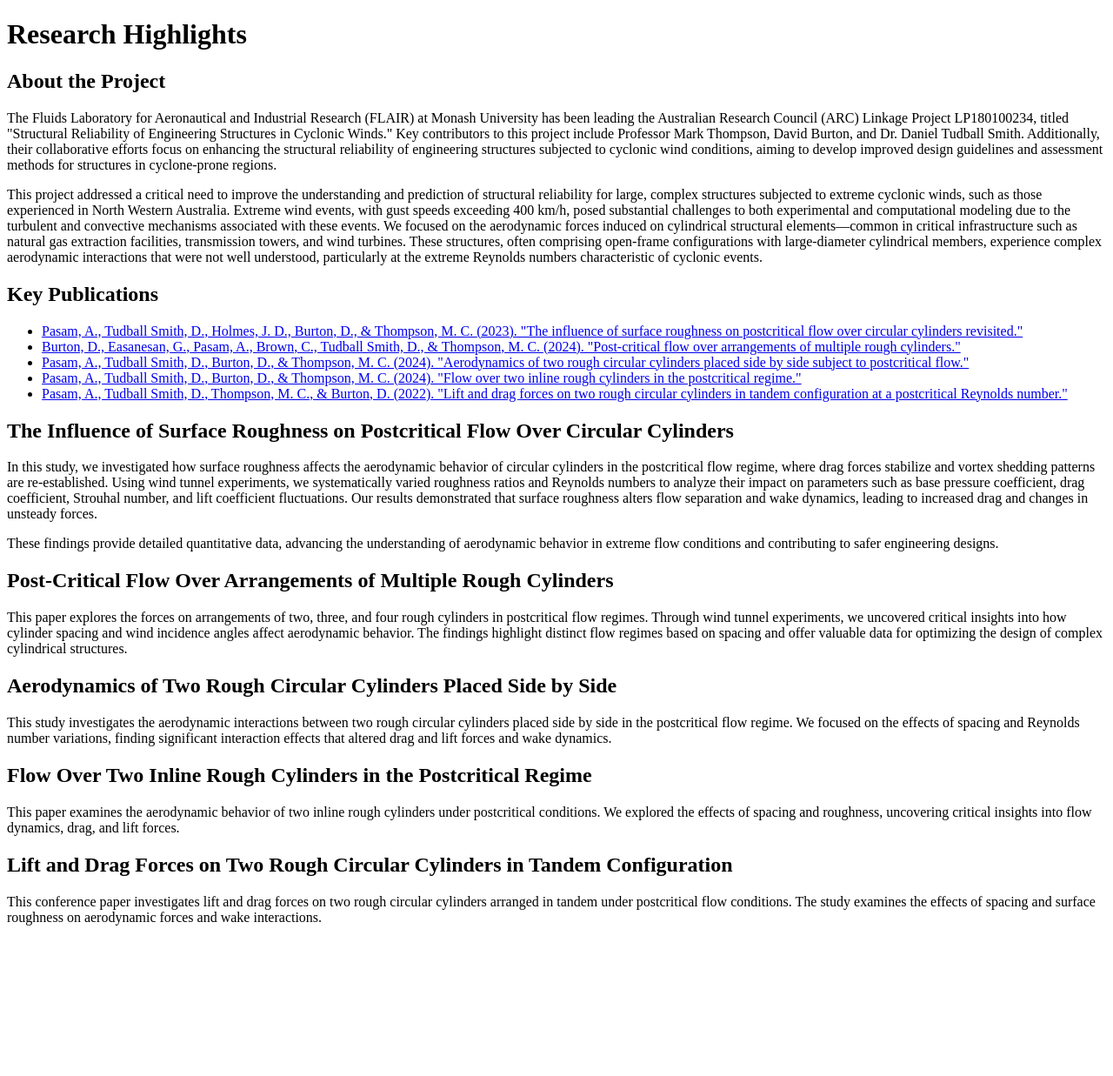
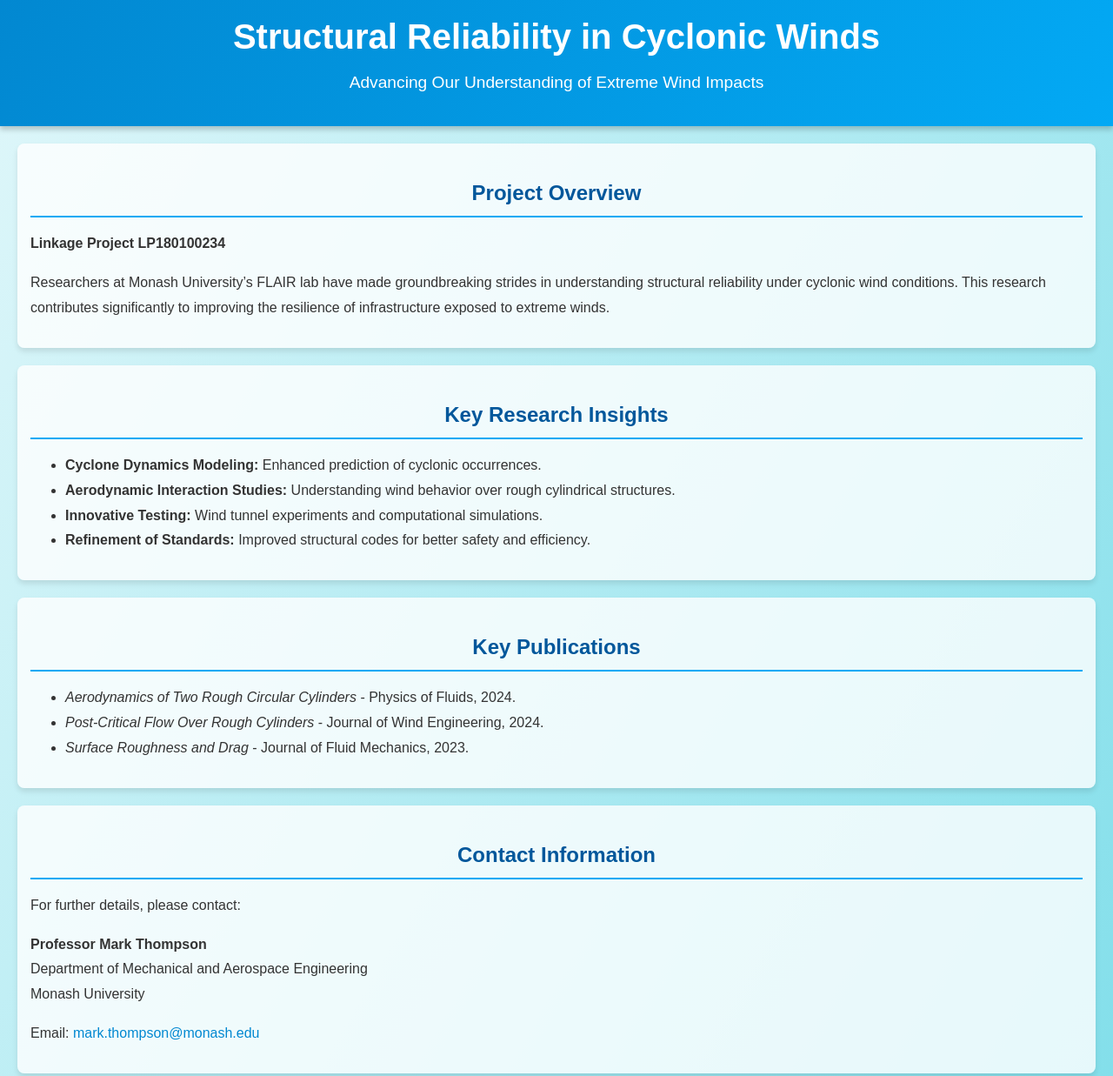
Before and after one commit to david-burton-github/my-website, a plain HTML site: page index.html in a window 1280 px wide. Shown: the top 1237 px of the page at 87% size. Before the commit the page ends 1080 px from the top, so only its background shows below. Drawn offline with Linux system fonts and the light colour scheme.

Commit message:
Update index.html

```diff
--- a/index.html
+++ b/index.html
@@ -3,80 +3,125 @@
 <head>
     <meta charset="UTF-8">
     <meta name="viewport" content="width=device-width, initial-scale=1.0">
-    <title>Research Highlights</title>
+    <title>Structural Reliability in Cyclonic Winds</title>
+    <style>
+        /* General Styles */
+        body {
+            margin: 0;
+            font-family: 'Arial', sans-serif;
+            background: linear-gradient(120deg, #e0f7fa, #80deea);
+            color: #333;
+        }
+        h1, h2, h3 {
+            text-align: center;
+        }
+        a {
+            color: #0288d1;
+            text-decoration: none;
+        }
+        a:hover {
+            text-decoration: underline;
+        }
+        /* Header Styles */
+        header {
+            background: linear-gradient(120deg, #0288d1, #03a9f4);
+            color: #fff;
+            padding: 20px 10px;
+            text-align: center;
+            box-shadow: 0px 4px 6px rgba(0, 0, 0, 0.2);
+        }
+        header h1 {
+            font-size: 2.5em;
+            margin: 0;
+        }
+        header p {
+            font-size: 1.2em;
+        }
+        /* Main Content Styles */
+        main {
+            padding: 20px;
+            line-height: 1.8;
+        }
+        .content {
+            background: rgba(255, 255, 255, 0.8);
+            padding: 15px;
+            border-radius: 8px;
+            box-shadow: 0 4px 6px rgba(0, 0, 0, 0.1);
+            margin-bottom: 20px;
+        }
+        .content h2 {
+            color: #01579b;
+            border-bottom: 2px solid #03a9f4;
+            padding-bottom: 5px;
+            margin-bottom: 10px;
+        }
+        /* Footer Styles */
+        footer {
+            background: #01579b;
+            color: #fff;
+            padding: 10px;
+            text-align: center;
+            position: relative;
+            margin-top: 20px;
+        }
+        footer a {
+            color: #80deea;
+        }
+        /* Animation */
+        .wind-animation {
+            animation: moveWaves 10s linear infinite;
+            position: absolute;
+            top: 0;
+            left: 0;
+            width: 100%;
+            height: 150px;
+            background: url('https://i.imgur.com/Ft7cSlB.png') repeat-x;
+            opacity: 0.8;
+        }
+        @keyframes moveWaves {
+            from { transform: translateX(0); }
+            to { transform: translateX(-100%); }
+        }
+    </style>
 </head>
 <body>
     <header>
-        <h1>Research Highlights</h1>
+        <h1>Structural Reliability in Cyclonic Winds</h1>
+        <p>Advancing Our Understanding of Extreme Wind Impacts</p>
     </header>
-
-    <section>
-        <h2>About the Project</h2>
-        <p>
-            The Fluids Laboratory for Aeronautical and Industrial Research (FLAIR) at Monash University has been leading the Australian Research Council (ARC) Linkage Project LP180100234, titled "Structural Reliability of Engineering Structures in Cyclonic Winds." Key contributors to this project include Professor Mark Thompson, David Burton, and Dr. Daniel Tudball Smith. Additionally, their collaborative efforts focus on enhancing the structural reliability of engineering structures subjected to cyclonic wind conditions, aiming to develop improved design guidelines and assessment methods for structures in cyclone-prone regions.
-        </p>
-        <p>
-            This project addressed a critical need to improve the understanding and prediction of structural reliability for large, complex structures subjected to extreme cyclonic winds, such as those experienced in North Western Australia. Extreme wind events, with gust speeds exceeding 400 km/h, posed substantial challenges to both experimental and computational modeling due to the turbulent and convective mechanisms associated with these events. We focused on the aerodynamic forces induced on cylindrical structural elements—common in critical infrastructure such as natural gas extraction facilities, transmission towers, and wind turbines. These structures, often comprising open-frame configurations with large-diameter cylindrical members, experience complex aerodynamic interactions that were not well understood, particularly at the extreme Reynolds numbers characteristic of cyclonic events.
-        </p>
+    <main>
+        <section class="content">
+            <h2>Project Overview</h2>
+            <p><strong>Linkage Project LP180100234</strong></p>
+            <p>Researchers at Monash University’s FLAIR lab have made groundbreaking strides in understanding structural reliability under cyclonic wind conditions. This research contributes significantly to improving the resilience of infrastructure exposed to extreme winds.</p>
         </section>
-
-    <section>
+        <section class="content">
+            <h2>Key Research Insights</h2>
+            <ul>
+                <li><strong>Cyclone Dynamics Modeling:</strong> Enhanced prediction of cyclonic occurrences.</li>
+                <li><strong>Aerodynamic Interaction Studies:</strong> Understanding wind behavior over rough cylindrical structures.</li>
+                <li><strong>Innovative Testing:</strong> Wind tunnel experiments and computational simulations.</li>
+                <li><strong>Refinement of Standards:</strong> Improved structural codes for better safety and efficiency.</li>
+            </ul>
+        </section>
+        <section class="content">
             <h2>Key Publications</h2>
             <ul>
-            <li>
-                <a href="#circular-cylinders">Pasam, A., Tudball Smith, D., Holmes, J. D., Burton, D., & Thompson, M. C. (2023). "The influence of surface roughness on postcritical flow over circular cylinders revisited."</a>
-            </li>
-            <li>
-                <a href="#multiple-rough-cylinders">Burton, D., Easanesan, G., Pasam, A., Brown, C., Tudball Smith, D., & Thompson, M. C. (2024). "Post-critical flow over arrangements of multiple rough cylinders."</a>
-            </li>
-            <li>
-                <a href="#side-by-side">Pasam, A., Tudball Smith, D., Burton, D., & Thompson, M. C. (2024). "Aerodynamics of two rough circular cylinders placed side by side subject to postcritical flow."</a>
-            </li>
-            <li>
-                <a href="#inline-cylinders">Pasam, A., Tudball Smith, D., Burton, D., & Thompson, M. C. (2024). "Flow over two inline rough cylinders in the postcritical regime."</a>
-            </li>
-            <li>
-                <a href="#tandem-cylinders">Pasam, A., Tudball Smith, D., Thompson, M. C., & Burton, D. (2022). "Lift and drag forces on two rough circular cylinders in tandem configuration at a postcritical Reynolds number."</a>
-            </li>
+                <li><em>Aerodynamics of Two Rough Circular Cylinders</em> - Physics of Fluids, 2024.</li>
+                <li><em>Post-Critical Flow Over Rough Cylinders</em> - Journal of Wind Engineering, 2024.</li>
+                <li><em>Surface Roughness and Drag</em> - Journal of Fluid Mechanics, 2023.</li>
             </ul>
         </section>
-
-    <section id="circular-cylinders">
-        <h2>The Influence of Surface Roughness on Postcritical Flow Over Circular Cylinders</h2>
-        <p>
-            In this study, we investigated how surface roughness affects the aerodynamic behavior of circular cylinders in the postcritical flow regime, where drag forces stabilize and vortex shedding patterns are re-established. Using wind tunnel experiments, we systematically varied roughness ratios and Reynolds numbers to analyze their impact on parameters such as base pressure coefficient, drag coefficient, Strouhal number, and lift coefficient fluctuations. Our results demonstrated that surface roughness alters flow separation and wake dynamics, leading to increased drag and changes in unsteady forces.
-        </p>
-        <p>
-            These findings provide detailed quantitative data, advancing the understanding of aerodynamic behavior in extreme flow conditions and contributing to safer engineering designs.
-        </p>
+        <section class="content">
+            <h2>Contact Information</h2>
+            <p>For further details, please contact:</p>
+            <p><strong>Professor Mark Thompson</strong><br>Department of Mechanical and Aerospace Engineering<br>Monash University</p>
+            <p>Email: <a href="mailto:mark.thompson@monash.edu">mark.thompson@monash.edu</a></p>
         </section>
-
-    <section id="multiple-rough-cylinders">
-        <h2>Post-Critical Flow Over Arrangements of Multiple Rough Cylinders</h2>
-        <p>
-            This paper explores the forces on arrangements of two, three, and four rough cylinders in postcritical flow regimes. Through wind tunnel experiments, we uncovered critical insights into how cylinder spacing and wind incidence angles affect aerodynamic behavior. The findings highlight distinct flow regimes based on spacing and offer valuable data for optimizing the design of complex cylindrical structures.
-        </p>
-    </section>
-
-    <section id="side-by-side">
-        <h2>Aerodynamics of Two Rough Circular Cylinders Placed Side by Side</h2>
-        <p>
-            This study investigates the aerodynamic interactions between two rough circular cylinders placed side by side in the postcritical flow regime. We focused on the effects of spacing and Reynolds number variations, finding significant interaction effects that altered drag and lift forces and wake dynamics.
-        </p>
-    </section>
-
-    <section id="inline-cylinders">
-        <h2>Flow Over Two Inline Rough Cylinders in the Postcritical Regime</h2>
-        <p>
-            This paper examines the aerodynamic behavior of two inline rough cylinders under postcritical conditions. We explored the effects of spacing and roughness, uncovering critical insights into flow dynamics, drag, and lift forces.
-        </p>
-    </section>
-
-    <section id="tandem-cylinders">
-        <h2>Lift and Drag Forces on Two Rough Circular Cylinders in Tandem Configuration</h2>
-        <p>
-            This conference paper investigates lift and drag forces on two rough circular cylinders arranged in tandem under postcritical flow conditions. The study examines the effects of spacing and surface roughness on aerodynamic forces and wake interactions.
-        </p>
-    </section>
+    </main>
+    <footer>
+        <div class="wind-animation"></div>
+        <p>&copy; 2024 Monash University | Advancing Cyclonic Wind Research</p>
+    </footer>
 </body>
 </html>
```
Lines whose indentation alone changed are shown as unchanged.
